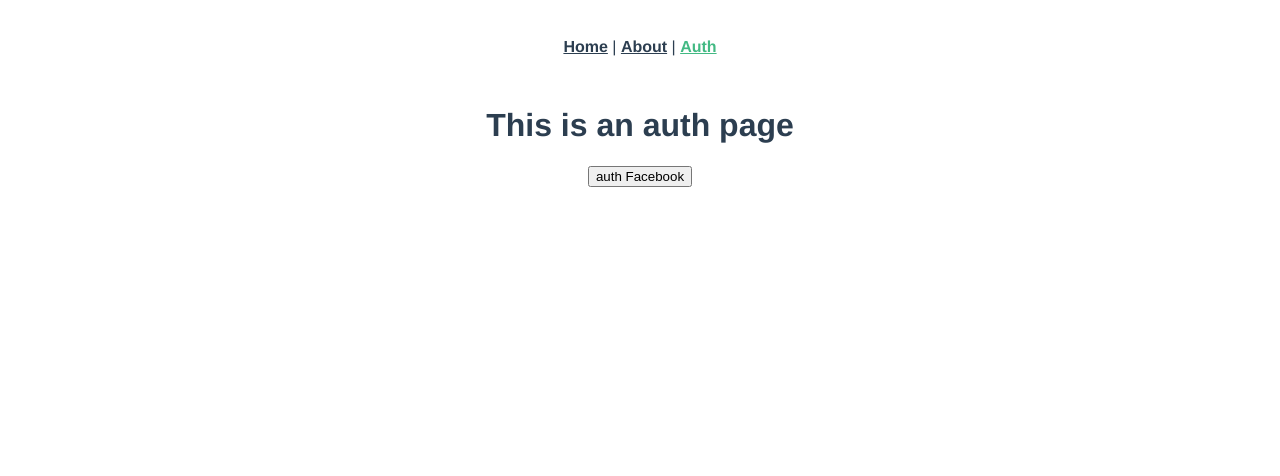
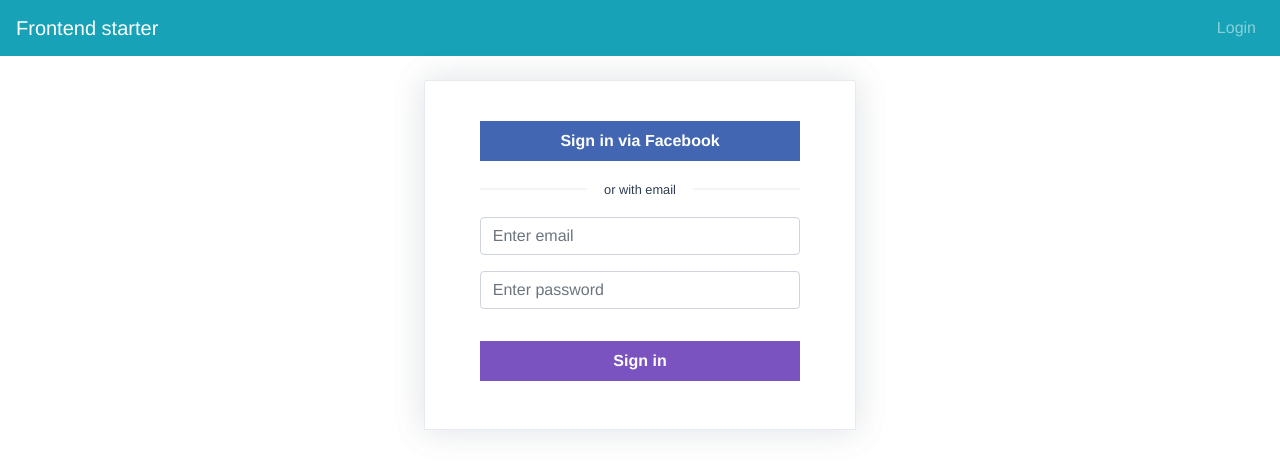
Before and after one commit to niksib/frontend-starter, a Vue app: page /auth in a window 1280 px wide. Shown: the top 476 px of the page. Built offline with nearby package versions, Linux system fonts and the light colour scheme; what vue-social-auth would draw is missing.

Commit message:
add bootstrap 4, login form, jwt token refresh

```diff
--- a/package.json
+++ b/package.json
@@ -9,6 +9,8 @@
   },
   "dependencies": {
     "axios": "^0.19.0",
+    "bootstrap": "^4.3.1",
+    "bootstrap-vue": "^2.0.1",
     "core-js": "^2.6.5",
     "vue": "^2.6.10",
     "vue-axios": "^2.1.4",
--- a/src/App.vue
+++ b/src/App.vue
@@ -1,13 +1,72 @@
-<template>
+<template xmlns:v-slot="http://www.w3.org/1999/XSL/Transform">
   <div id="app">
-    <div id="nav">
-      <router-link to="/">Home</router-link> |
-      <router-link to="/about">About</router-link> |
-      <router-link to="/auth">Auth</router-link>
-    </div>
+    <b-navbar toggleable="lg" type="dark" variant="info" class="mb-4">
+      <b-navbar-brand to="/">Frontend starter</b-navbar-brand>
+
+      <b-navbar-toggle target="nav-collapse"></b-navbar-toggle>
+
+      <b-collapse id="nav-collapse" is-nav>
+        <b-navbar-nav class="ml-auto">
+          <b-nav-item-dropdown right v-if="isAuthenticated">
+            <template v-slot:button-content>
+              <em>{{ user.email }}</em>
+            </template>
+            <b-dropdown-item href="#">Profile</b-dropdown-item>
+            <b-dropdown-item @click="logout">Sign Out</b-dropdown-item>
+          </b-nav-item-dropdown>
+          <b-nav-item to="/auth" v-else>Login</b-nav-item>
+        </b-navbar-nav>
+      </b-collapse>
+    </b-navbar>
     <router-view/>
   </div>
 </template>
+
+<script>
+import { mapActions, mapGetters } from 'vuex';
+import { AUTH_LOGOUT, AUTH_REFRESH } from './store/actions/auth';
+import { SET_USER_REQUEST } from './store/actions/user';
+
+export default {
+  created() {
+    if (this.isAuthenticated) {
+      this.getUser()
+        .catch((err) => {
+          if (err.response.data.error) {
+            switch (err.response.data.error) {
+              case 'TOKEN_EXPIRED':
+                this.refreshToken();
+                break;
+              case 'TOKEN_INVALID':
+                this.$store.dispatch(AUTH_LOGOUT, true);
+                break;
+              default:
+                break;
+            }
+          }
+        });
+    }
+  },
+  computed: {
+    ...mapGetters({
+      user: 'getUserInfo',
+      isAuthenticated: 'isAuthenticated',
+    }),
+  },
+  methods: {
+    ...mapActions({
+      getUser: SET_USER_REQUEST,
+      refreshToken: AUTH_REFRESH,
+    }),
+    logout() {
+      this.$store.dispatch(AUTH_LOGOUT)
+        .then(() => {
+          this.$router.push('/auth');
+        });
+    },
+  },
+};
+</script>
 
 <style lang="scss">
 #app {
@@ -17,14 +76,4 @@
   text-align: center;
   color: #2c3e50;
 }
-#nav {
-  padding: 30px;
-  a {
-    font-weight: bold;
-    color: #2c3e50;
-    &.router-link-exact-active {
-      color: #42b983;
-    }
-  }
-}
 </style>
--- a/src/components/HelloWorld.vue
+++ b/src/components/HelloWorld.vue
@@ -1,32 +1,16 @@
 <template>
-  <div class="hello">
-    <h1>{{ msg }}</h1>
-    <p>
-      For a guide and recipes on how to configure / customize this project,<br>
-      check out the
-      <a href="https://cli.vuejs.org" target="_blank" rel="noopener">vue-cli documentation</a>.
-    </p>
-    <h3>Installed CLI Plugins</h3>
+  <div class="container">
+    <h2>This is starter template for frontend development</h2>
+    <p class="font-weight-bold">This template including:</p>
     <ul>
-      <li><a href="https://github.com/vuejs/vue-cli/tree/dev/packages/%40vue/cli-plugin-babel" target="_blank" rel="noopener">babel</a></li>
-      <li><a href="https://github.com/vuejs/vue-cli/tree/dev/packages/%40vue/cli-plugin-eslint" target="_blank" rel="noopener">eslint</a></li>
+      <li>Vue</li>
+      <li>Vuex</li>
+      <li>Vue router</li>
+      <li>JWT auth</li>
+      <li>Social auth(Facebook, Twitter, Google)</li>
+      <li>Bootstrap 4</li>
     </ul>
-    <h3>Essential Links</h3>
-    <ul>
-      <li><a href="https://vuejs.org" target="_blank" rel="noopener">Core Docs</a></li>
-      <li><a href="https://forum.vuejs.org" target="_blank" rel="noopener">Forum</a></li>
-      <li><a href="https://chat.vuejs.org" target="_blank" rel="noopener">Community Chat</a></li>
-      <li><a href="https://twitter.com/vuejs" target="_blank" rel="noopener">Twitter</a></li>
-      <li><a href="https://news.vuejs.org" target="_blank" rel="noopener">News</a></li>
-    </ul>
-    <h3>Ecosystem</h3>
-    <ul>
-      <li><a href="https://router.vuejs.org" target="_blank" rel="noopener">vue-router</a></li>
-      <li><a href="https://vuex.vuejs.org" target="_blank" rel="noopener">vuex</a></li>
-      <li><a href="https://github.com/vuejs/vue-devtools#vue-devtools" target="_blank" rel="noopener">vue-devtools</a></li>
-      <li><a href="https://vue-loader.vuejs.org" target="_blank" rel="noopener">vue-loader</a></li>
-      <li><a href="https://github.com/vuejs/awesome-vue" target="_blank" rel="noopener">awesome-vue</a></li>
-    </ul>
+    <p class="font-weight-bold">Happy coding :)</p>
   </div>
 </template>
 
--- a/src/main.js
+++ b/src/main.js
@@ -2,6 +2,7 @@ import Vue from 'vue';
 
 import './plugins/axios';
 import './plugins/socialAuth';
+import './plugins/vueBootstrap';
 
 import App from './App.vue';
 import router from './router';
--- a/src/store/actions/auth.js
+++ b/src/store/actions/auth.js
@@ -1,4 +1,4 @@
 export const SOCIAL_LOGIN_REQUEST = 'SOCIAL_LOGIN_REQUEST';
 export const AUTH_SUCCESS = 'AUTH_SUCCESS';
-export const AUTH_ERROR = 'AUTH_ERROR';
 export const AUTH_LOGOUT = 'AUTH_LOGOUT';
+export const AUTH_REFRESH = 'AUTH_REFRESH';
--- a/src/store/modules/auth.js
+++ b/src/store/modules/auth.js
@@ -1,21 +1,16 @@
 import axios from 'axios';
 import {
-  AUTH_ERROR, AUTH_LOGOUT, AUTH_SUCCESS, SOCIAL_LOGIN_REQUEST,
+  AUTH_LOGOUT, AUTH_REFRESH, AUTH_SUCCESS, SOCIAL_LOGIN_REQUEST,
 } from '../actions/auth';
 import { SET_USER_REQUEST } from '../actions/user';
 
 const auth = {
   state: {
     token: localStorage.getItem('user-token') || '',
-    status: '',
   },
   mutations: {
-    [AUTH_SUCCESS]: (state, resp) => {
-      state.status = 'success';
-      state.token = resp.token;
-    },
-    [AUTH_ERROR]: (state) => {
-      state.status = 'error';
+    [AUTH_SUCCESS]: (state, token) => {
+      state.token = token;
     },
     [AUTH_LOGOUT]: (state) => {
       state.token = '';
@@ -34,20 +29,44 @@ const auth = {
             resolve(resp);
           })
           .catch((err) => {
-            commit(AUTH_ERROR, err);
             localStorage.removeItem('user-token');
             reject(err);
           });
       })),
-    [AUTH_LOGOUT]: ({ commit }) => new Promise((resolve) => {
-      commit(AUTH_LOGOUT);
-      localStorage.removeItem('user-token');
-      resolve();
+    [AUTH_REFRESH]: ({ commit, dispatch }) => new Promise((resolve, reject) => {
+      axios.post('/auth/refresh')
+        .then((resp) => {
+          const { token } = resp.data;
+          localStorage.setItem('user-token', token);
+          commit(AUTH_SUCCESS, token);
+
+          dispatch(SET_USER_REQUEST);
+          resolve();
+        })
+        .catch((err) => {
+          reject(err);
+        });
+    }),
+    [AUTH_LOGOUT]: ({ commit }, force = false) => new Promise((resolve, reject) => {
+      if (force) {
+        commit(AUTH_LOGOUT);
+        localStorage.removeItem('user-token');
+        resolve();
+      } else {
+        axios.post('/auth/logout')
+          .then(() => {
+            commit(AUTH_LOGOUT);
+            localStorage.removeItem('user-token');
+            resolve();
+          })
+          .catch((err) => {
+            reject(err);
+          });
+      }
     }),
   },
   getters: {
     isAuthenticated: state => !!state.token,
-    authStatus: state => state.status,
   },
 };
 
--- a/src/store/modules/user.js
+++ b/src/store/modules/user.js
@@ -11,18 +11,19 @@ const user = {
     },
   },
   actions: {
-    [SET_USER_REQUEST]: ({ commit }) => {
+    [SET_USER_REQUEST]: ({ commit }) => new Promise((resolve, reject) => {
       axios.post('/auth/me')
         .then((resp) => {
           commit(SET_USER_REQUEST, resp.data);
+          resolve();
         })
         .catch((err) => {
-          throw err;
+          reject(err);
         });
-    },
+    }),
   },
   getters: {
-
+    getUserInfo: state => state.user,
   },
 };
 
--- a/src/views/Auth.vue
+++ b/src/views/Auth.vue
@@ -1,18 +1,74 @@
 <template>
-  <div class="auth">
-    <h1>This is an auth page</h1>
-    <button @click="authProvider('facebook')"
-            v-if="!$store.state.auth.isAuthenticated">auth Facebook</button>
+  <div class="container d-flex justify-content-center">
+    <b-col lg="5">
+      <div class="card shadow border-0">
+        <div class="auth card-header bg-white shadow pb-5">
+          <b-col md="12">
+            <b-alert v-model="form.errors.status"
+                     variant="danger"
+                     class="text-left"
+                     dismissible>{{ form.errors.message }}</b-alert>
+          </b-col>
+          <b-col md="12" class="auth-social pb-3">
+            <button @click="authProvider('facebook')"
+                    v-if="!$store.state.auth.isAuthenticated"
+                    class="btn btn-facebook"
+            >Sign in via Facebook</button>
+          </b-col>
+          <b-col md="12" class="d-flex pb-3">
+            <b-col md="4" class="middle-line p-0"></b-col>
+            <b-col md="4" class="">
+              <small>or with email</small>
+            </b-col>
+            <b-col md="4" class="middle-line p-0"></b-col>
+          </b-col>
+          <b-col md="12">
+            <b-form @click="authProvider('default')">
+              <b-form-group>
+                <b-form-input
+                  v-model="form.email"
+                  type="email"
+                  required
+                  placeholder="Enter email"
+                ></b-form-input>
+              </b-form-group>
+
+              <b-form-group>
+                <b-form-input
+                  type="password"
+                  v-model="form.password"
+                  required
+                  placeholder="Enter password"
+                ></b-form-input>
+              </b-form-group>
+
+              <button type="submit" class="btn btn-login mt-3">Sign in</button>
+            </b-form>
+          </b-col>
+        </div>
+      </div>
+    </b-col>
   </div>
 </template>
 
 <script>
-
 import { mapActions } from 'vuex';
 import { SOCIAL_LOGIN_REQUEST } from '../store/actions/auth';
 
 export default {
   name: 'auth',
+  data() {
+    return {
+      form: {
+        email: '',
+        password: '',
+        errors: {
+          status: false,
+          message: '',
+        },
+      },
+    };
+  },
   methods: {
     ...mapActions({
       socialLogin: SOCIAL_LOGIN_REQUEST,
@@ -21,13 +77,67 @@ export default {
     authProvider(provider) {
       this.$auth.authenticate(provider)
         .then((socialToken) => {
-          this.socialLogin({ provider, socialToken });
+          this.socialLogin({ provider, socialToken }).then(() => {
+            this.$router.push('/user-welcome');
+          });
         })
         .catch((err) => {
-          // TODO handle social error
-          throw err;
+          this.form.errors.status = true;
+          this.form.errors.message = err.message;
         });
     },
   },
 };
 </script>
+
+<style lang="scss">
+  .auth {
+    border: 1px solid #e9eaef;
+    padding: 40px 40px 30px 40px;
+  }
+
+  .btn {
+    width: 100%;
+    border-radius: 0;
+    padding-top: 7px;
+    padding-bottom: 7px;
+    font-size: 16px;
+    font-weight: bold;
+    &-facebook {
+      color: #fff;
+      background-color: #4266b2;
+
+      &:hover {
+        color: #fff;
+        background-color: #365899;
+      }
+    }
+
+    &-login {
+      color: #fff;
+      background-color: #7b53c1;
+
+      &:hover {
+        color: #fff;
+        background-color: #623ca5;
+      }
+    }
+  }
+
+  .middle-line {
+    &:before {
+      content: '';
+      width: 100%;
+      height: 0;
+      border-top: 1px solid #e9eaef;
+      display: block;
+      position: absolute;
+      top: 50%;
+      -webkit-transform: translateY(-50%);
+      transform: translateY(-50%);
+    }
+  }
+  .shadow {
+    box-shadow: 0 0 2rem 0 rgba(136,152,170,.15)!important;
+  }
+</style>
--- a/src/views/Home.vue
+++ b/src/views/Home.vue
@@ -1,7 +1,6 @@
 <template>
   <div class="home">
-    <img alt="Vue logo" src="../assets/logo.png">
-    <HelloWorld msg="Welcome to Your Vue.js App"/>
+    <HelloWorld/>
   </div>
 </template>
 
```
Also changed, not shown: src/plugins/vueBootstrap.js (added, +9 -0 lines), src/assets/logo.png (deleted), src/assets/scss/main.scss (added), 1 other file (tests, documents, lock files or other folders).
